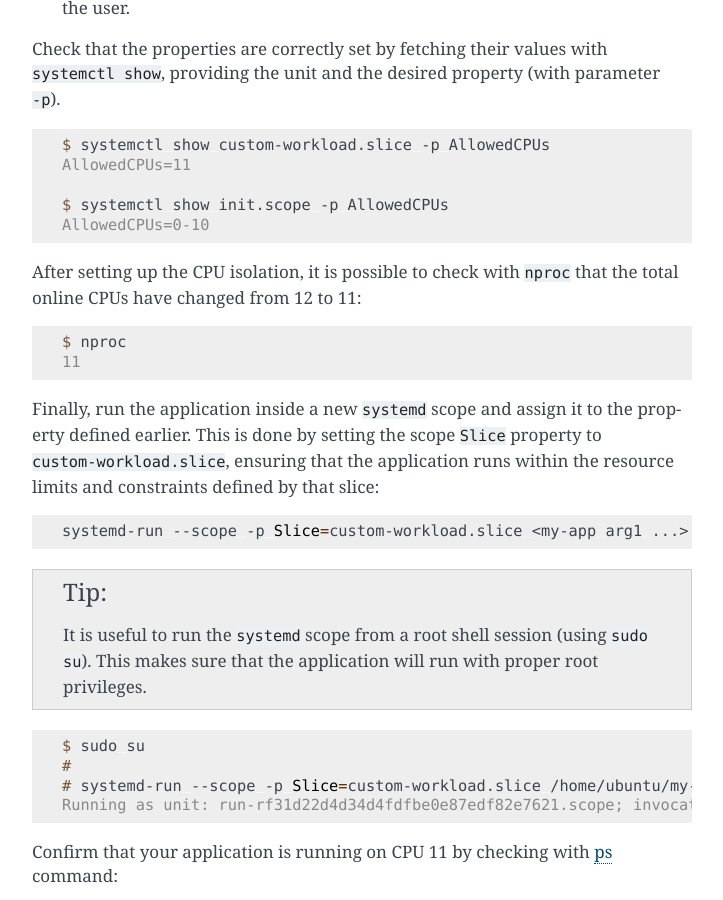
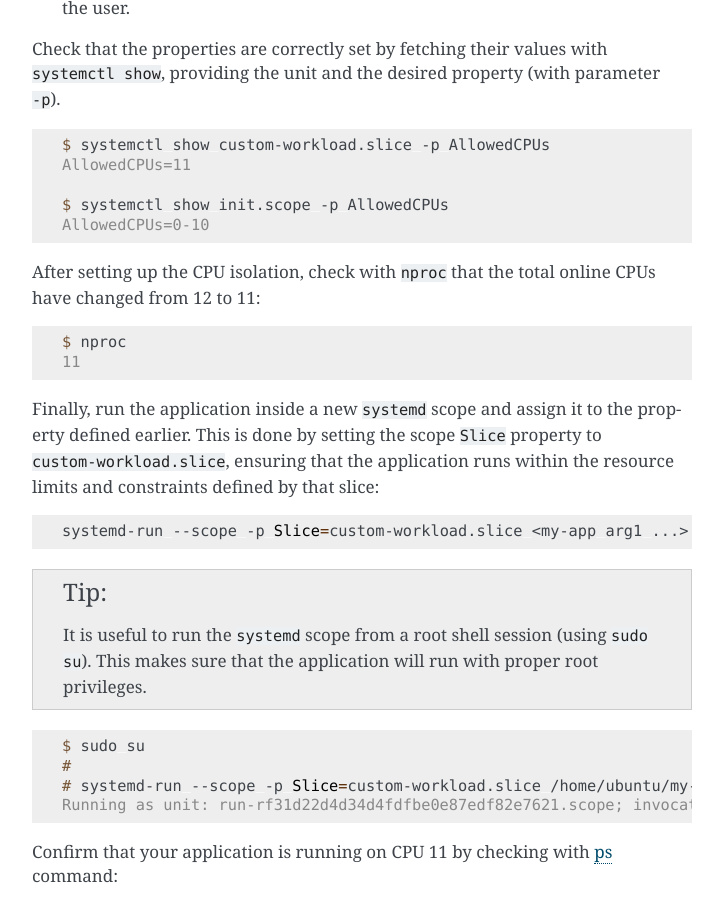
Before and after one commit to canonical/real-time-ubuntu-docs, a Sphinx documentation site: the page built from docs/how-to/using-cpusets.md, in a window 1280 px wide and 900 px high, scrolled down 1435 px. Shown: the whole window, without its empty margins (388-1111 px from the left). Built offline with Sphinx 7.4.7, drawn with Linux system fonts in a browser that asks for light colours.

Commit message:
refact: make the language briefer, drop 'it's possible to'
Co-authored-by: AnneCYH <anne.chew@canonical.com>
Signed-off-by: Lincoln Wallace <lincoln.wallace@canonical.com>

````diff
--- a/docs/how-to/using-cpusets.md
+++ b/docs/how-to/using-cpusets.md
@@ -55,7 +55,7 @@
 AllowedCPUs=0-10
 ```
 
-After setting up the CPU isolation, it is possible to check with `nproc` that the total online CPUs have changed from 12 to 11:
+After setting up the CPU isolation, check with `nproc` that the total online CPUs have changed from 12 to 11:
 
 ```console
 $ nproc
````
